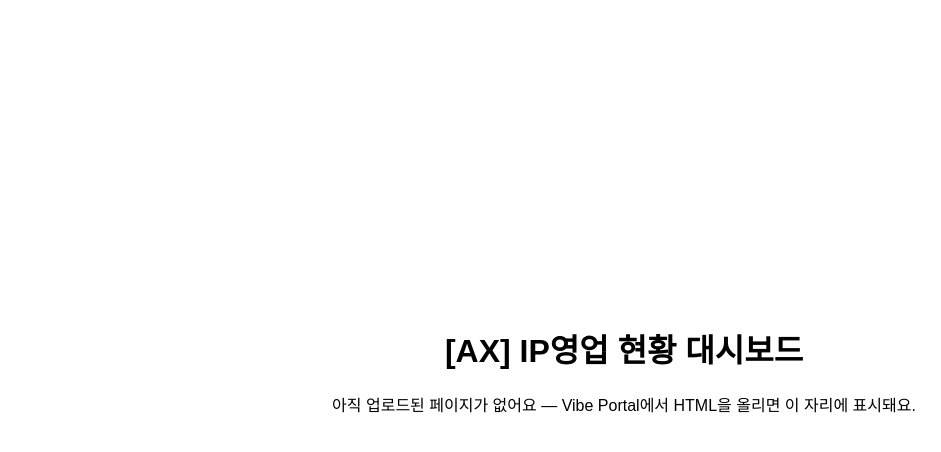
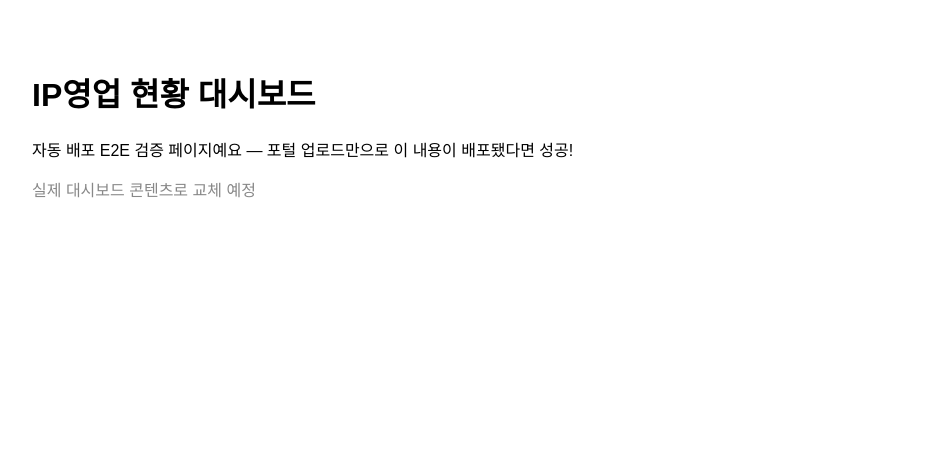
Before and after one commit to vibe-flo/ax-ip-sales-dashboard, a plain HTML site: page index.html in a window 1280 px wide. Shown: the whole page, without its empty margins (16-957 px from the left). Drawn offline with Linux system fonts and the light colour scheme.

Commit message:
portal: update index.html (by yr.park@dreamus.io)

```diff
--- a/index.html
+++ b/index.html
@@ -1,6 +1,7 @@
 <!doctype html>
 <html lang="ko"><head><meta charset="utf-8"><title>[AX] IP영업 현황 대시보드</title></head>
-<body style="font-family:sans-serif;display:grid;place-items:center;min-height:90vh">
-<div style="text-align:center"><h1>[AX] IP영업 현황 대시보드</h1>
-<p>아직 업로드된 페이지가 없어요 — Vibe Portal에서 HTML을 올리면 이 자리에 표시돼요.</p></div>
+<body style="font-family:sans-serif;padding:40px">
+<h1>IP영업 현황 대시보드</h1>
+<p>자동 배포 E2E 검증 페이지예요 — 포털 업로드만으로 이 내용이 배포됐다면 성공!</p>
+<p style="color:#888">실제 대시보드 콘텐츠로 교체 예정</p>
 </body></html>
```
